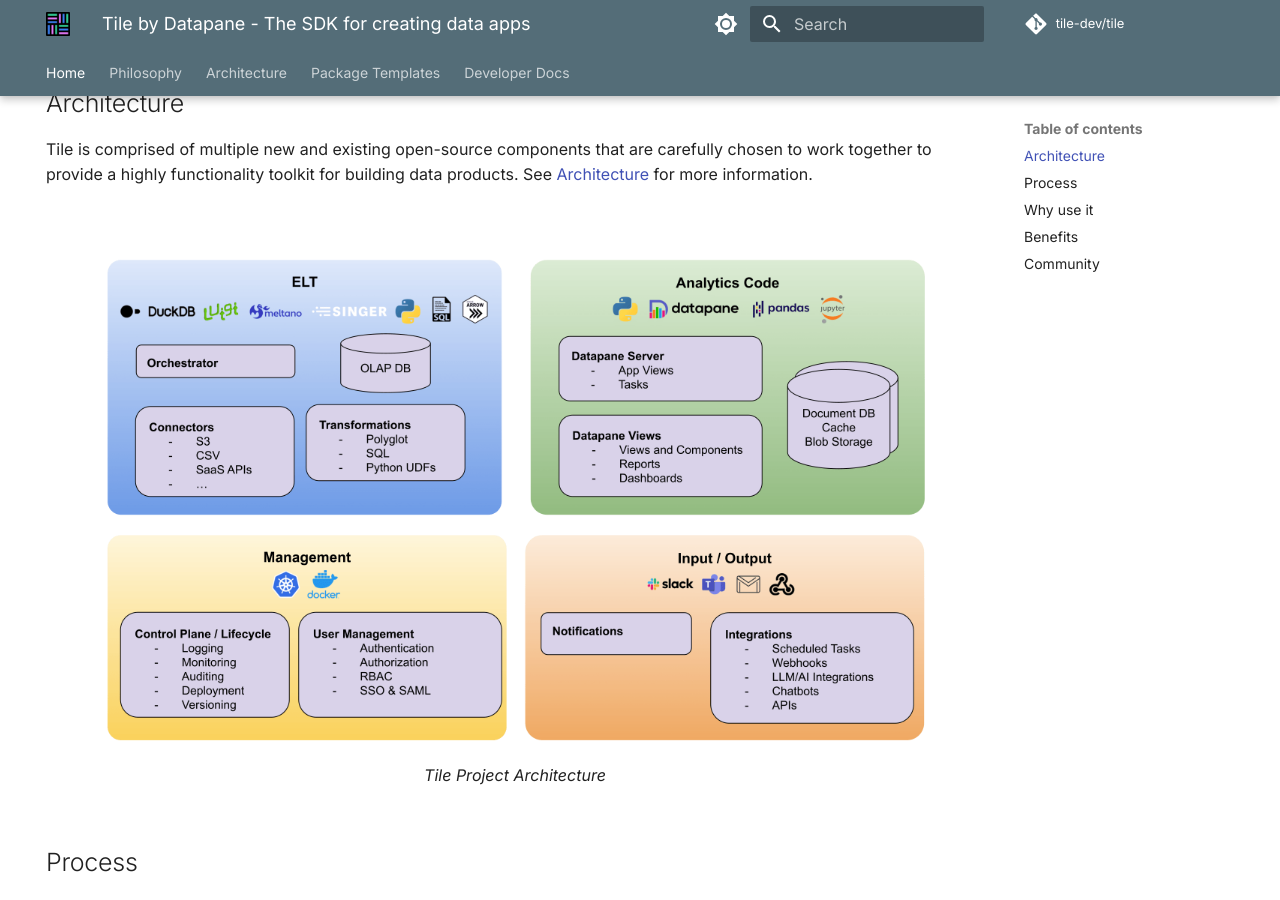
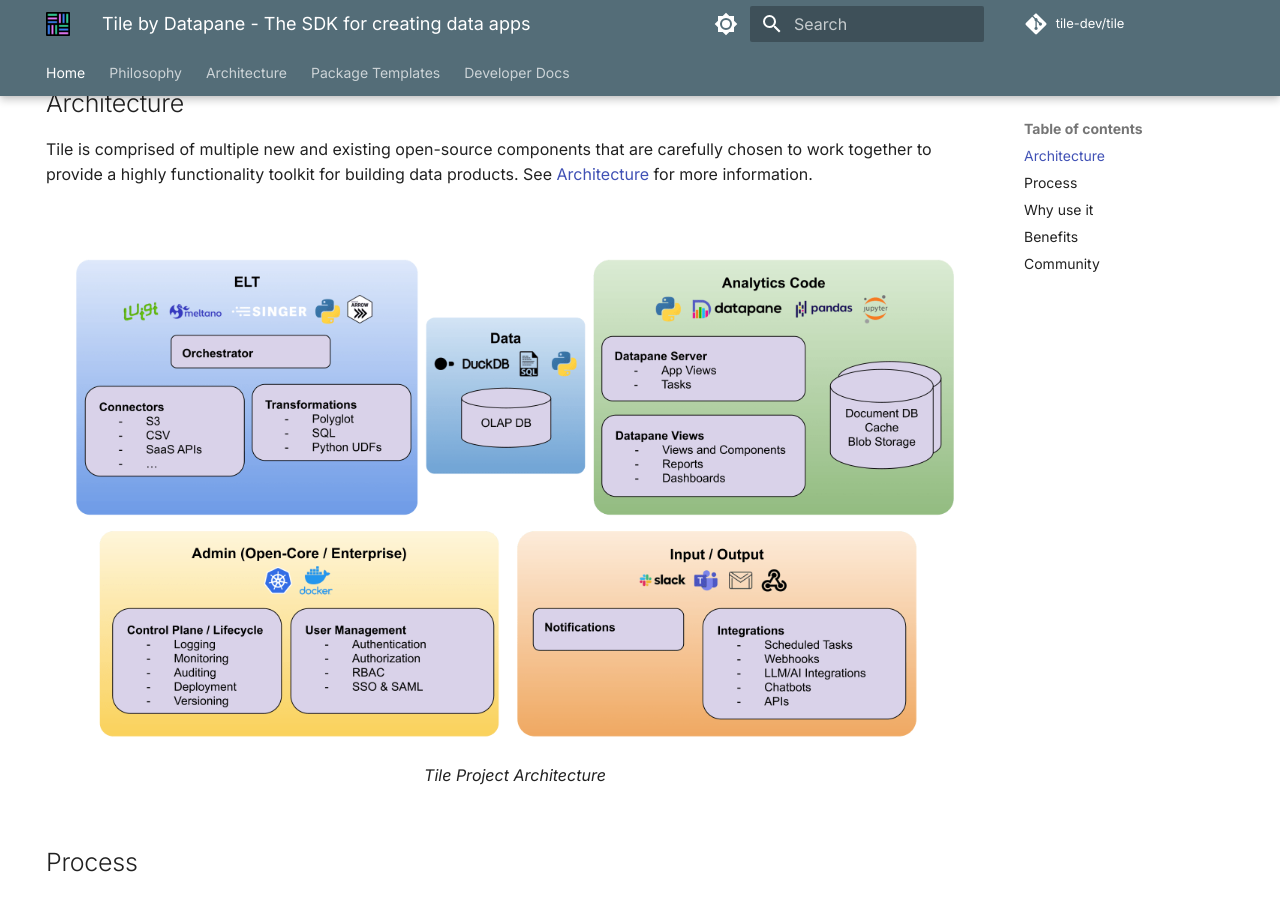
Before and after one commit to tile-dev/tile-dev.github.io, an MkDocs documentation site: the page built from docs/index.md, in a window 1280 px wide and 900 px high, scrolled down 310 px. Built offline with MkDocs 1.6.1 and Material for MkDocs 9.7.7, drawn with Linux system fonts in a browser that asks for light colours; comment, search, counter and statistics services are not loaded.

Commit message:
Update image

```diff
--- a/docs/index.md
+++ b/docs/index.md
@@ -14,7 +14,7 @@
 
 
 <figure markdown>
-  ![Tile Architecture](./assets/Tile-Architecture.png){ loading=lazy }
+  ![Tile Architecture](./assets/Tile-Architecture-v1.png){ loading=lazy }
   <figcaption>Tile Project Architecture</figcaption>
 </figure>
 
```
Also changed, not shown: docs/architecture.md (+1 -1 lines), docs/assets/Tile-Architecture-v1.png (added).
